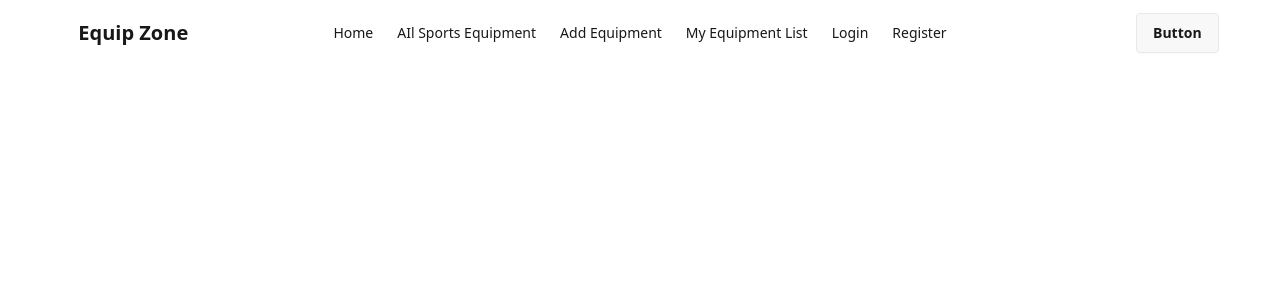
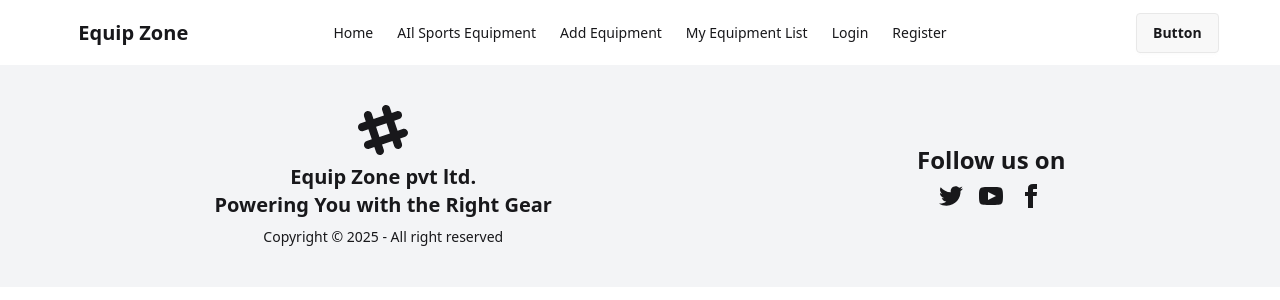
Before and after one commit to nk-rifat/A-10-Sports-Equipment-Store-B-10-Client-Side, a React (Vite) app: page / in a window 1280 px wide. Shown: the top 300 px of the page. Built offline with nearby package versions, Linux system fonts and the light colour scheme.

Commit message:
make the footer section

```diff
--- a/src/Components/Navbar.jsx
+++ b/src/Components/Navbar.jsx
@@ -2,12 +2,12 @@
 
 const Navbar = () => {
     const links = <>
-        <li><NavLink>Home</NavLink></li>
-        <li><NavLink>AIl Sports Equipment</NavLink></li>
-        <li><NavLink>Add Equipment</NavLink></li>
-        <li><NavLink>My Equipment List</NavLink></li>
-        <li><NavLink>Login</NavLink></li>
-        <li><NavLink>Register</NavLink></li>
+        <li><NavLink to='/'>Home</NavLink></li>
+        <li><NavLink to='all-equipment'>AIl Sports Equipment</NavLink></li>
+        <li><NavLink to='add-equipment'>Add Equipment</NavLink></li>
+        <li><NavLink to='my-equipment'>My Equipment List</NavLink></li>
+        <li><NavLink to='login'>Login</NavLink></li>
+        <li><NavLink to='register'>Register</NavLink></li>
     </>
     return (
         <div className="navbar">
--- a/src/Pages/Footer.jsx
+++ b/src/Pages/Footer.jsx
@@ -1,8 +1,64 @@
 const Footer = () => {
     return (
-        <div>
-
-        </div>
+        <footer className="footer footer-center bg-gray-100 p-10">
+            <aside>
+                <svg
+                    width="50"
+                    height="50"
+                    viewBox="0 0 24 24"
+                    xmlns="http://www.w3.org/2000/svg"
+                    fillRule="evenodd"
+                    clipRule="evenodd"
+                    className="inline-block fill-current">
+                    <path
+                        d="M22.672 15.226l-2.432.811.841 2.515c.33 1.019-.209 2.127-1.23 2.456-1.15.325-2.148-.321-2.463-1.226l-.84-2.518-5.013 1.677.84 2.517c.391 1.203-.434 2.542-1.831 2.542-.88 0-1.601-.564-1.86-1.314l-.842-2.516-2.431.809c-1.135.328-2.145-.317-2.463-1.229-.329-1.018.211-2.127 1.231-2.456l2.432-.809-1.621-4.823-2.432.808c-1.355.384-2.558-.59-2.558-1.839 0-.817.509-1.582 1.327-1.846l2.433-.809-.842-2.515c-.33-1.02.211-2.129 1.232-2.458 1.02-.329 2.13.209 2.461 1.229l.842 2.515 5.011-1.677-.839-2.517c-.403-1.238.484-2.553 1.843-2.553.819 0 1.585.509 1.85 1.326l.841 2.517 2.431-.81c1.02-.33 2.131.211 2.461 1.229.332 1.018-.21 2.126-1.23 2.456l-2.433.809 1.622 4.823 2.433-.809c1.242-.401 2.557.484 2.557 1.838 0 .819-.51 1.583-1.328 1.847m-8.992-6.428l-5.01 1.675 1.619 4.828 5.011-1.674-1.62-4.829z"></path>
+                </svg>
+                <p className="font-bold text-xl">
+                    Equip Zone pvt ltd.
+                    <br />
+                    Powering You with the Right Gear
+                </p>
+                <p>Copyright © {new Date().getFullYear()} - All right reserved</p>
+            </aside>
+            <nav>
+                <h1 className='text-2xl font-bold'>Follow us on</h1>
+                <div className="grid grid-flow-col gap-4">
+                    <a>
+                        <svg
+                            xmlns="http://www.w3.org/2000/svg"
+                            width="24"
+                            height="24"
+                            viewBox="0 0 24 24"
+                            className="fill-current">
+                            <path
+                                d="M24 4.557c-.883.392-1.832.656-2.828.775 1.017-.609 1.798-1.574 2.165-2.724-.951.564-2.005.974-3.127 1.195-.897-.957-2.178-1.555-3.594-1.555-3.179 0-5.515 2.966-4.797 6.045-4.091-.205-7.719-2.165-10.148-5.144-1.29 2.213-.669 5.108 1.523 6.574-.806-.026-1.566-.247-2.229-.616-.054 2.281 1.581 4.415 3.949 4.89-.693.188-1.452.232-2.224.084.626 1.956 2.444 3.379 4.6 3.419-2.07 1.623-4.678 2.348-7.29 2.04 2.179 1.397 4.768 2.212 7.548 2.212 9.142 0 14.307-7.721 13.995-14.646.962-.695 1.797-1.562 2.457-2.549z"></path>
+                        </svg>
+                    </a>
+                    <a>
+                        <svg
+                            xmlns="http://www.w3.org/2000/svg"
+                            width="24"
+                            height="24"
+                            viewBox="0 0 24 24"
+                            className="fill-current">
+                            <path
+                                d="M19.615 3.184c-3.604-.246-11.631-.245-15.23 0-3.897.266-4.356 2.62-4.385 8.816.029 6.185.484 8.549 4.385 8.816 3.6.245 11.626.246 15.23 0 3.897-.266 4.356-2.62 4.385-8.816-.029-6.185-.484-8.549-4.385-8.816zm-10.615 12.816v-8l8 3.993-8 4.007z"></path>
+                        </svg>
+                    </a>
+                    <a>
+                        <svg
+                            xmlns="http://www.w3.org/2000/svg"
+                            width="24"
+                            height="24"
+                            viewBox="0 0 24 24"
+                            className="fill-current">
+                            <path
+                                d="M9 8h-3v4h3v12h5v-12h3.642l.358-4h-4v-1.667c0-.955.192-1.333 1.115-1.333h2.885v-5h-3.808c-3.596 0-5.192 1.583-5.192 4.615v3.385z"></path>
+                        </svg>
+                    </a>
+                </div>
+            </nav>
+        </footer>
     );
 };
 
```
Also changed, not shown: src/Routes/Router.jsx (+29 -0 lines).
